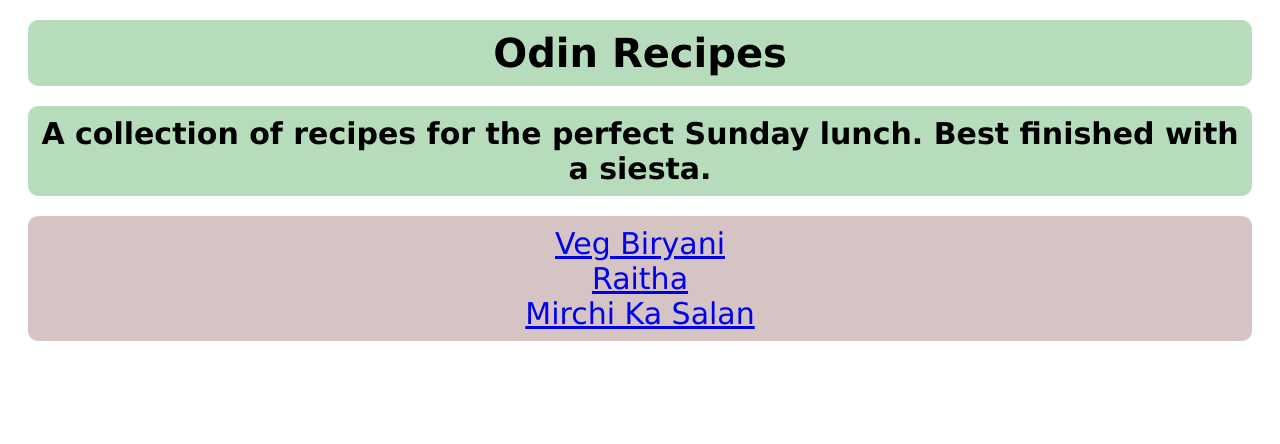
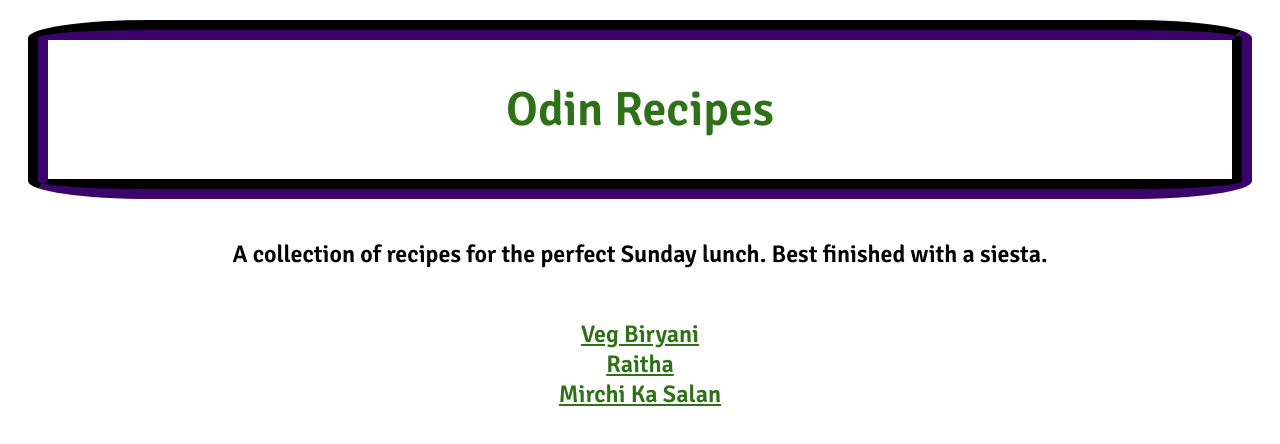
Before and after one commit to nd9097/odin-recipes, a plain HTML site: page index.html in a window 1280 px wide. Drawn offline with Linux system fonts and the light colour scheme.

Commit message:
modify css

```diff
--- a/index.html
+++ b/index.html
@@ -3,16 +3,19 @@
 
 <head>
   <link rel="stylesheet" href="styles.css" />
+  <link rel="preconnect" href="https://fonts.googleapis.com">
+  <link rel="preconnect" href="https://fonts.gstatic.com" crossorigin>
+  <link href="https://fonts.googleapis.com/css2?family=Signika:wght@600&display=swap" rel="stylesheet">
   <meta charset="UTF-8">
   <title> Odin Recipes</title>
  </head>
 
 <body>
 
-<h1 class="h1">Odin Recipes</h1></body>
-<h2 class="h2">A collection of recipes for the perfect Sunday lunch. Best finished with a siesta.</h2></body>
+<div class="heading">Odin Recipes</div>
+<div class="h2">A collection of recipes for the perfect Sunday lunch. Best finished with a siesta.</div>
 
-<ul>
+<ul class="list">
   <li><a href="recipes/biryani.html">Veg Biryani</a></li>
   <li><a href="recipes/raitha.html">Raitha</a></li>
   <li><a href="recipes/salan.html">Mirchi Ka Salan</a></li>
--- a/styles.css
+++ b/styles.css
@@ -1,38 +1,59 @@
 /* styles.css */
 
-img {
-  height: auto;
-  width: 500px;
+* {
+  text-align: center;
+  font-family: Signika, Verdana, Tahoma, sans-serif;
 }
 
-.h1,
-.h2 {
-  color: black;
+.heading{
+  font-size: 48px;
+  font-weight: bold;
+  color: #2E7116;
   display: block;
-  box-sizing: border-box;
-  background-color:rgba(55, 160, 73, 0.363);
-  border-radius: 10px;
-  font-size: 40px;
-  padding: 10px;
+  border: 20px;
+  border-style: groove;
+  border-radius: 10%;
+  border-color: rgb(13, 1, 24);
   margin: 20px;
-  font-family: Verdana, Geneva, Tahoma, sans-serif;
-  text-align: center;
-
-}
-
+  padding: 40px;
+   }
 
 .h2 {
-  font-size: 30px;
-}
+  font-size: 24px;
+  color: black
+  display: block;
+  margin: 20px;
+  padding: 20px;
+  }
 
 ul {
-  color: black;
   list-style: none;
-  background-color:rgba(121, 62, 62, 0.3);
-  border-radius: 10px;
-  font-size: 30px;
+  font-size: 24px;
+  font-weight: bold;
+  color: #2E7116;
+  margin: 10px;
   padding: 10px;
-  margin: 20px;
-  font-family: Verdana, Geneva, Tahoma, sans-serif;
-  text-align: center;
-}
+  }
+
+a:link {
+  color: #2E7116;
+  background-color: transparent;
+  text-decoration: underline;
+  }
+
+a:visited {
+  color: #2E7116;
+  background-color: transparent;
+  text-decoration: underline;
+  }
+
+a:hover {
+  color: pink;
+  background-color: transparent;
+  text-decoration: underline;
+  }
+
+a:active {
+  color: #2E7116;
+  background-color: transparent;
+   }
```
